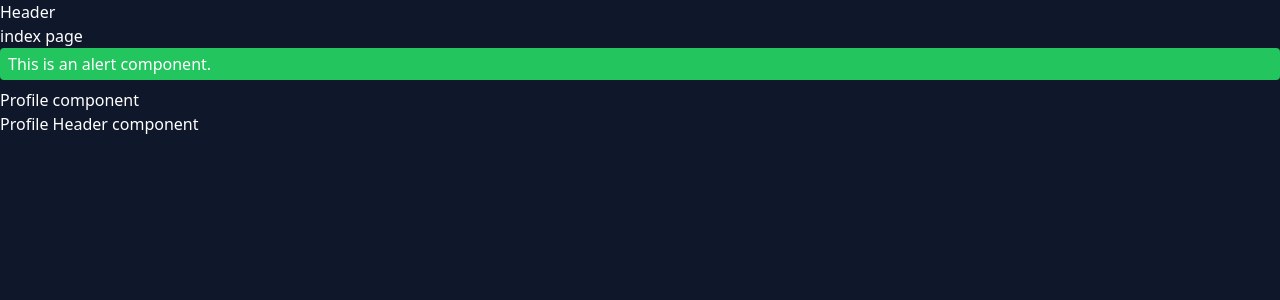
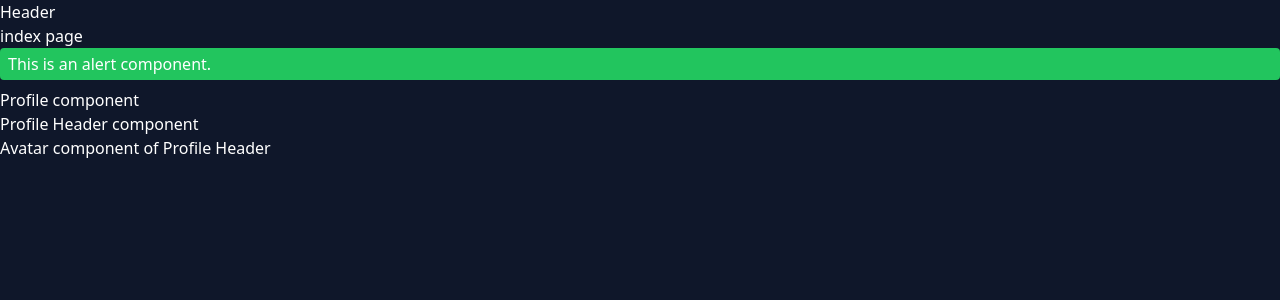
Before and after one commit to freemonic/nuxt3-e1, a Nuxt app: page / in a window 1280 px wide. Shown: the top 300 px of the page. Built offline with nearby package versions, Linux system fonts and the light colour scheme.

Commit message:
Created Profile/Header/Avatar component.

```diff
--- /dev/null
+++ b/components/Profile/Header/Avatar.vue
@@ -0,0 +1,9 @@
+<script setup></script>
+
+<template>
+    <div class="ProfileHeaderAvatar">
+        Avatar component of Profile Header
+    </div>
+</template>
+
+<style lang="scss"></style>
--- a/components/Profile/index.vue
+++ b/components/Profile/index.vue
@@ -3,6 +3,7 @@
 <template>
     <div class="Profile">Profile component</div>
     <div><ProfileHeader /></div>
+    <div><ProfileHeaderAvatar /></div>
 </template>
 
 <style lang="scss"></style>
```
